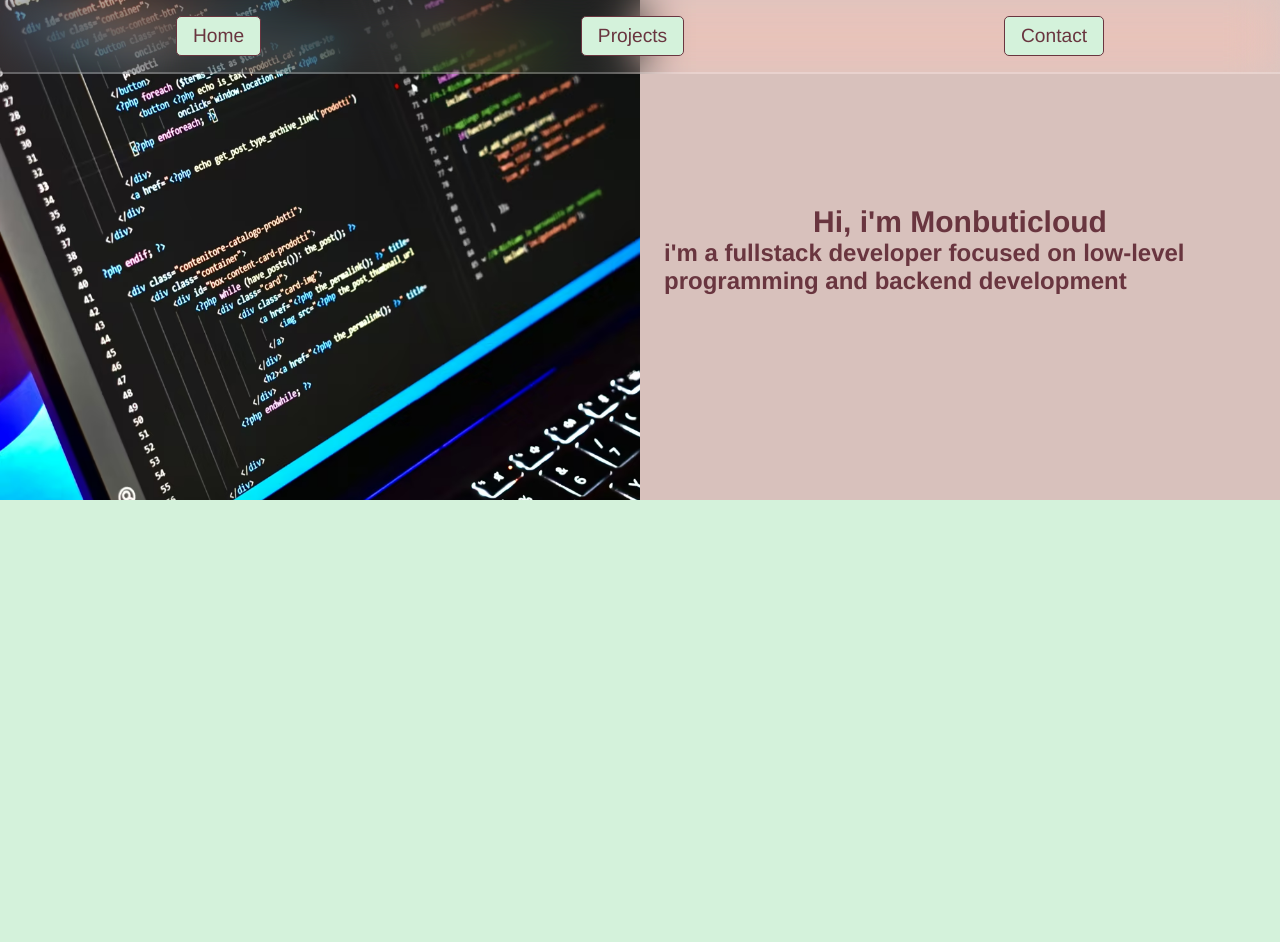
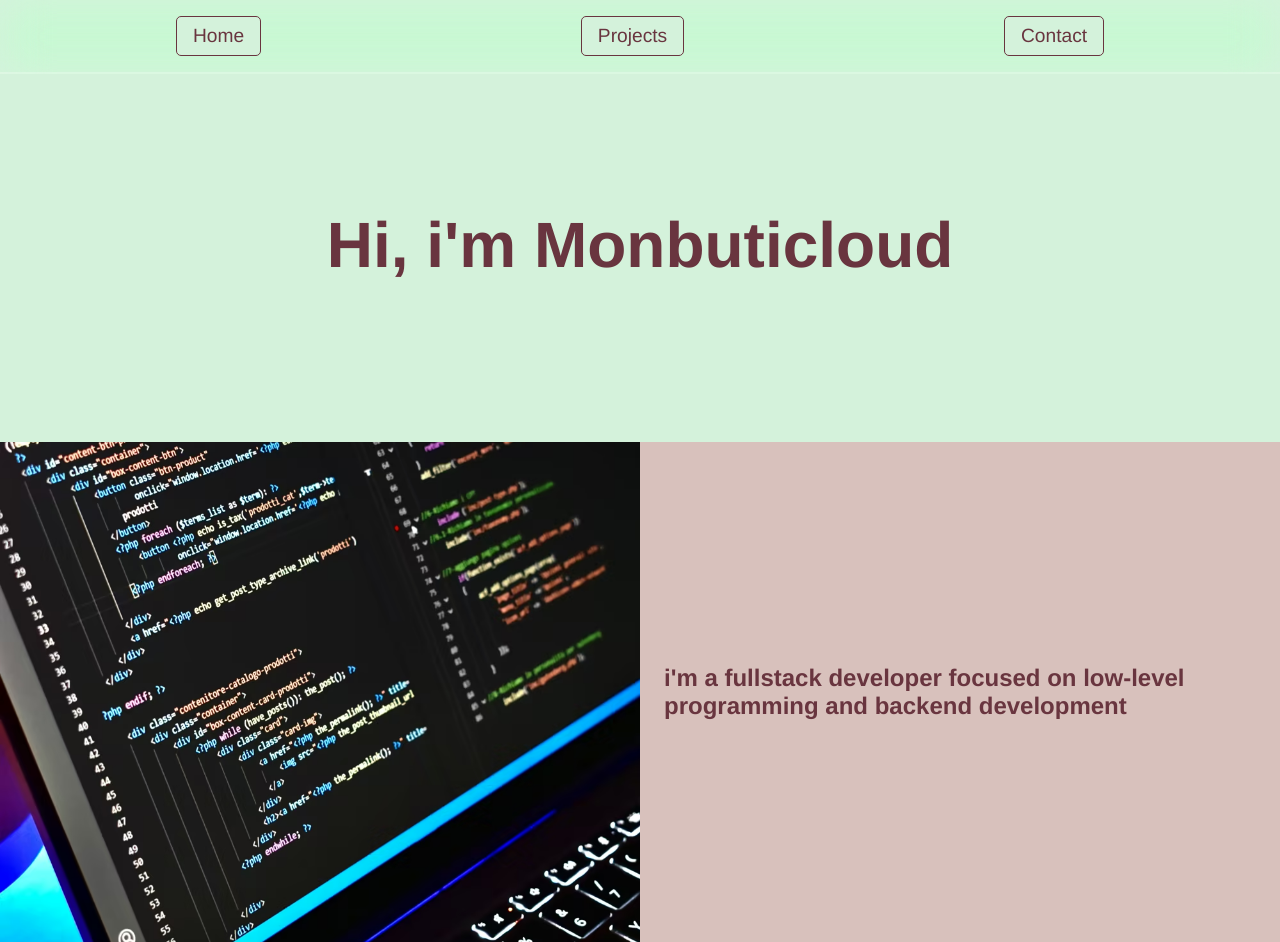
Before and after one commit to Monbuticloud/Monbuticloud.github.io, a plain HTML site: page index.html in a window 1280 px wide. Before the commit the page ends 800 px from the top, so only its background shows below. Drawn offline with Linux system fonts and the light colour scheme.

Commit message:
feat: restructure hero section with dedicated name-section and rainbow utility
- Move name heading out of .image-split into new #name-section with column layout
- Add flex-direction: column to main for vertical stacking
- Add get_rainbow() HSL function to script.js
- Remove old h1 styles from .image-split

```diff
--- a/index.html
+++ b/index.html
@@ -18,6 +18,12 @@
       </nav>
     </header>
     <main>
+      <section id="name-section">
+        <h1>
+          Hi, i'm
+          <span id="name-span">Mon</span>buticloud
+        </h1>
+      </section>
       <section class="image-split">
         <div>
           <img
@@ -26,7 +32,6 @@
           />
         </div>
         <div>
-          <h1>Hi, i'm <span id="name-span">Mon</span>buticloud</h1>
           <p>
             i'm a fullstack developer focused on low-level programming and
             backend development
--- a/script.js
+++ b/script.js
@@ -0,0 +1,5 @@
+function get_rainbow(t) {
+  t = Math.min(1, Math.max(0, t));
+  const hue = t * 300; // avoids wrapping back to red
+  return `hsl(${hue}, 85%, 55%)`;
+}
--- a/style.css
+++ b/style.css
@@ -117,6 +117,14 @@ main {
   display: flex;
   justify-content: center;
   align-items: center;
+  flex-direction: column;
+}
+#name-section {
+  padding: 13em 0 10em 0;
+  h1 {
+    font-size: 4em;
+    font-weight: var(--bold-weight);
+  }
 }
 .image-split {
   width: 100%;
@@ -166,9 +174,5 @@ main {
     font-size: 1.5em;
     font-weight: var(--bold-weight);
     color: var(--wine-plum);
-    h1 {
-      font-weight: var(--black-weight);
-      font-size: var(--large-font-size);
-    }
   }
 }
```
